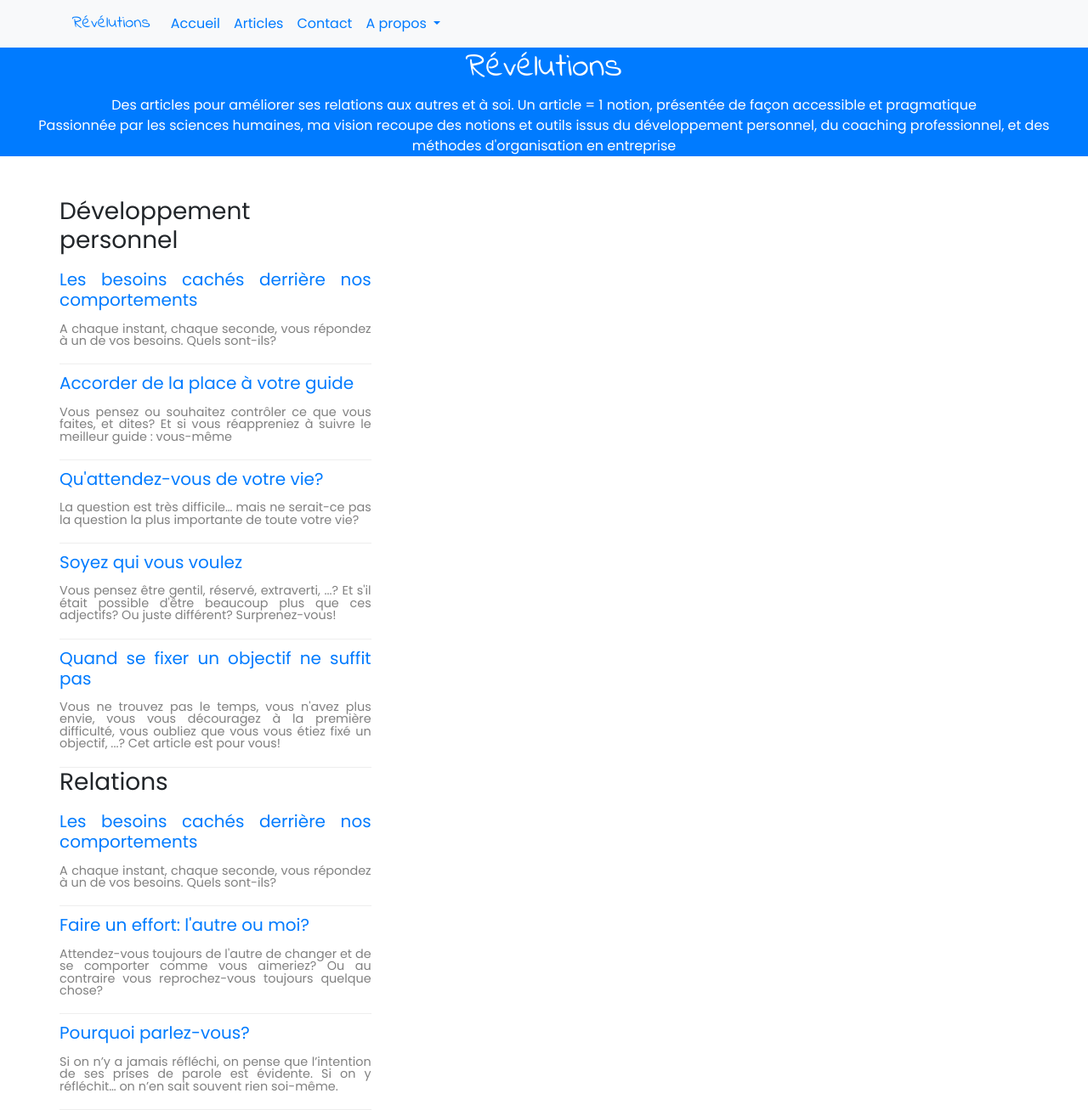
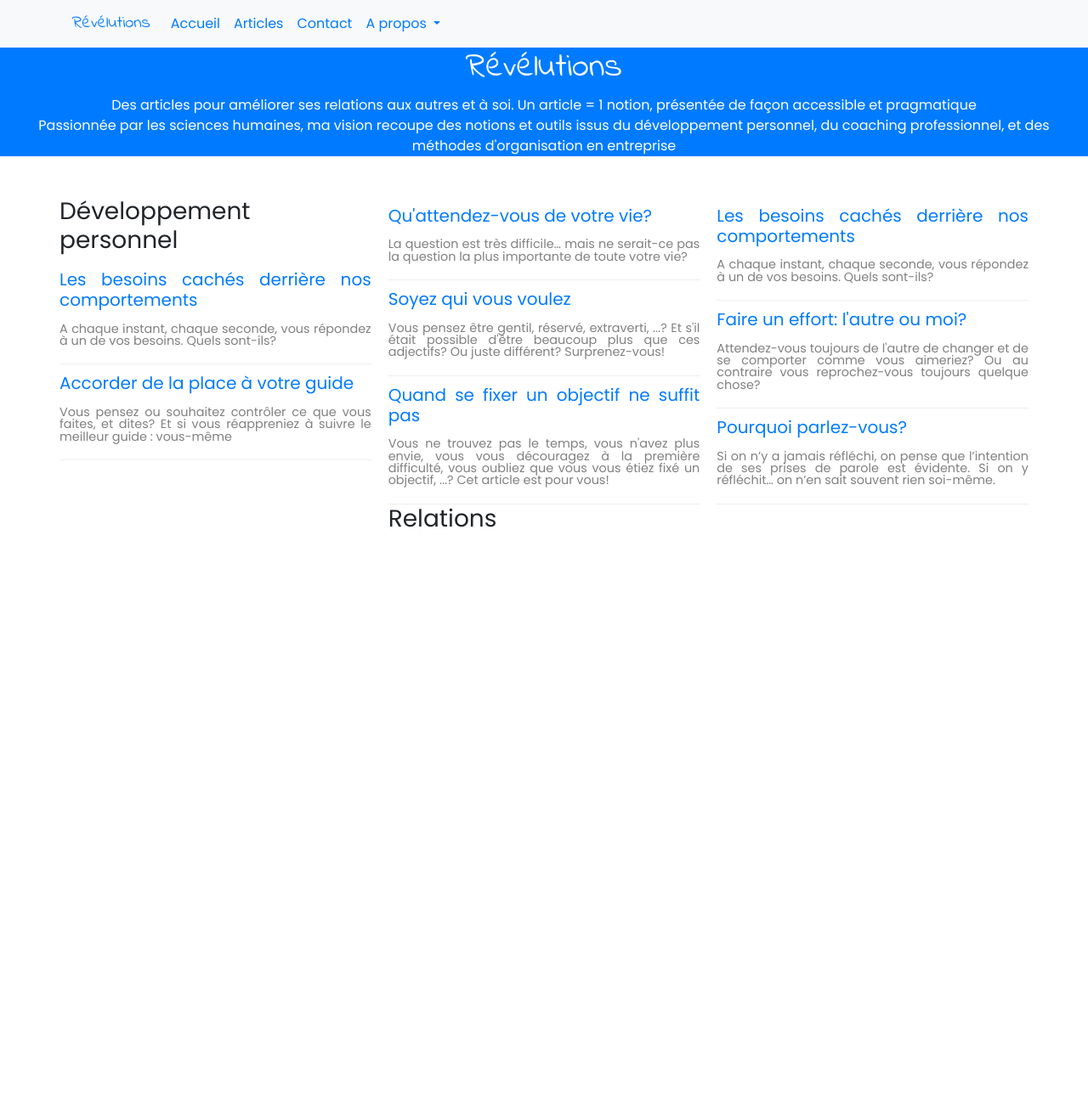
Before and after one commit to OrgaEvolutions/Nathoup.github.io, a Jekyll site: the page built from index.html, in a window 1280 px wide. Shown: the whole page at 85% size. Built offline with Jekyll 4.4.1, drawn with Linux system fonts in a browser that asks for light colours; nearby versions of some CDN libraries; some web fonts are replaced; after the commit the page ends 900 px from its top, so only the background shows below that.

Commit message:
Update index.html

```diff
--- a/index.html
+++ b/index.html
@@ -8,7 +8,7 @@ intro_large: Passionnée par les sciences humaines, ma vision recoupe des notion
 <div class="row">
 	<div class="card-columns">
 		{% for tag in site.data.tags %}
-			<div style="display: inline-block;">
+			<div style="display: inline;">
 				<h3>{{tag.libelle}}</h3>
 				{% for article in site.pages %}{% if article.layout=="article" and article.tags contains tag.name %}
 				<!--class="col-md-4" -->
```
